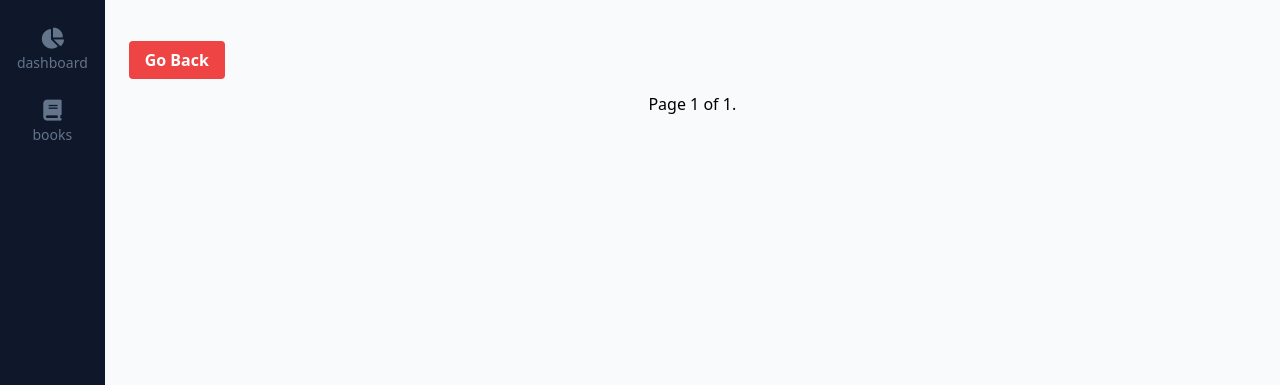
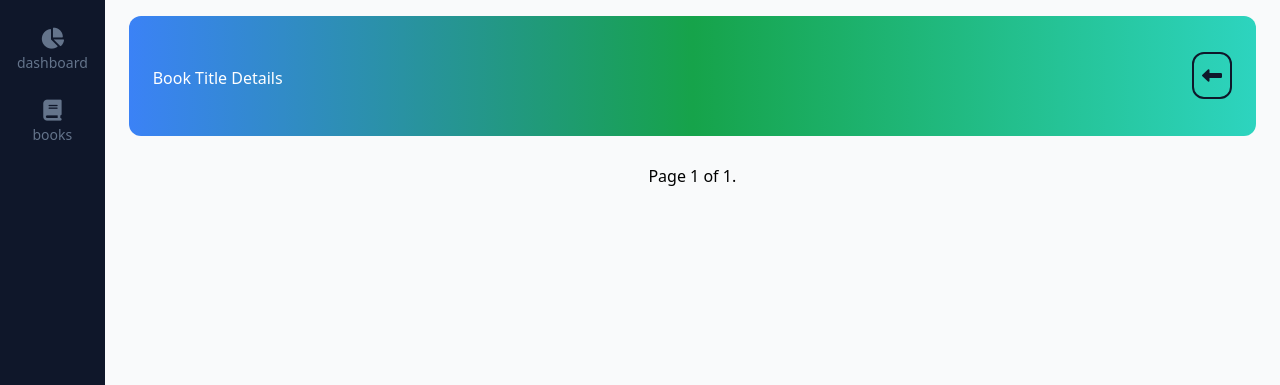
Before and after one commit to GCacho/FullStack-DjangoReactViteTailwindPostgre, a Django app: page /books/1/1/ in a window 1280 px wide. Shown: the part 64-449 px from the top of the page. Run offline with Django 4.2, Linux system fonts and the light colour scheme; data that the repository does not hold is empty; some libraries are stand-ins or nearby versions.

Commit message:
Back buttom added to the header in case that detail.html page is open

```diff
--- a/src/books/models.py
+++ b/src/books/models.py
@@ -33,7 +33,7 @@ class BookTitle(models.Model):
 
 
     def __str__(self):
-        return f"Book Position: {self.title}"
+        return self.title
 
 
     def save(self, *args, **kwargs):
--- a/src/books/templates/books/detail.html
+++ b/src/books/templates/books/detail.html
@@ -4,14 +4,12 @@
 
 {% block content %}
 
+{% include "components/header.html" with title=book_title description="Book Title Details" if_form_available=True icon="<i class='fa-solid fa-plus'></i>" is_detail_page=True %}
+
 {% for obj in object_list %}
     <div class="mb-4">{{obj.title.title}} - {{obj.isbn}}</div>
 {% endfor %}
-    <div class="mt-8">
-        <a href="{% url 'books:main' %}" class="bg-red-500 hover:bg-red-700 text-white font-bold py-2 px-4 rounded focus:outline-none focus:shadow-outline transition duration-300 ease-in-out">
-            Go Back
-        </a>
-    </div>
+
 <div class="flex justify-center items-center space-x-4 my-4">
     {% if page_obj.has_previous %}
         <a href="?page=1" class="px-3 py-1 text-blue-500 hover:text-blue-700">
--- a/src/books/templates/books/main.html
+++ b/src/books/templates/books/main.html
@@ -3,7 +3,7 @@
 {% load static %}
 
 
-{% block title %}book title list{% endblock title %}
+{% block title %}] Book Title List{% endblock title %}
 
 {% block content %}
 
--- a/src/books/views.py
+++ b/src/books/views.py
@@ -46,17 +46,6 @@ class BookTitleListView(FormView, ListView):
 
 # -------------------------------------------------------------------------------------------------
 
-# def book_title_list_view(request): # Same as -> class BookTitleListView(ListView): on the top of this file.
-#     qs = BookTitle.objects.all()
-#     return render(request,'books/main.html', {'qs':qs})
-
-
-# def book_title_detail_view(request, **kwargs):
-#     slug = kwargs.get('slug')
-#     obj = BookTitle.objects.get(slug=slug)
-#     return render(request, 'books/detail.html', {'obj':obj})
-
-
 class BookListView(ListView):
     template_name = 'books/detail.html'
     paginate_by = 2
@@ -66,6 +55,15 @@ class BookListView(ListView):
         title_slug = self.kwargs.get('slug')
         return Book.objects.filter(title__slug = title_slug)
 
+    def get_context_data(self, **kwargs):
+        context = super().get_context_data(**kwargs)
+        title_slug = self.kwargs.get('slug')
+        if title_slug:
+            book_title = Book.objects.filter(title__slug=title_slug).first()
+            if book_title:
+                context['book_title'] = book_title.title
+        return context
+
 
 
 def book_first_letter_view(request, letter):
--- a/src/templates/components/header.html
+++ b/src/templates/components/header.html
@@ -4,7 +4,13 @@
         <div><h2 class="text-md mt-1">{{ description }}</h2></div>
     </div>
     <div>
-        {% if if_form_available %}
+        {% if is_detail_page %}
+            <a href="{% url 'books:main' %}" class="bg-transparent border-2 border-slate-900 text-slate-900 hover:bg-slate-900 hover:text-green-400 dark:border-white dark:text-white dark:hover:bg-white dark:hover:text-pink-600 dark:hover:border-white p-2 rounded-xl text-xl">
+                <i class="fa-solid fa-left-long"></i>
+            </a>
+        {% endif %}
+        <!-- Botón para agregar Formularios (se muestra en páginas que no son detail.html) -->
+        {% if if_form_available and not is_detail_page %}
             <div>
                 <button class="bg-transparent border-2 border-slate-900 text-slate-900 hover:bg-slate-900 hover:text-green-400 dark:border-white dark:text-white dark:hover:bg-white dark:hover:text-pink-600 dark:hover:border-white p-2 rounded-xl text-xl" id="openModalButton">{{ icon }}</button>
             </div>
```
Lines whose indentation alone changed are shown as unchanged.
